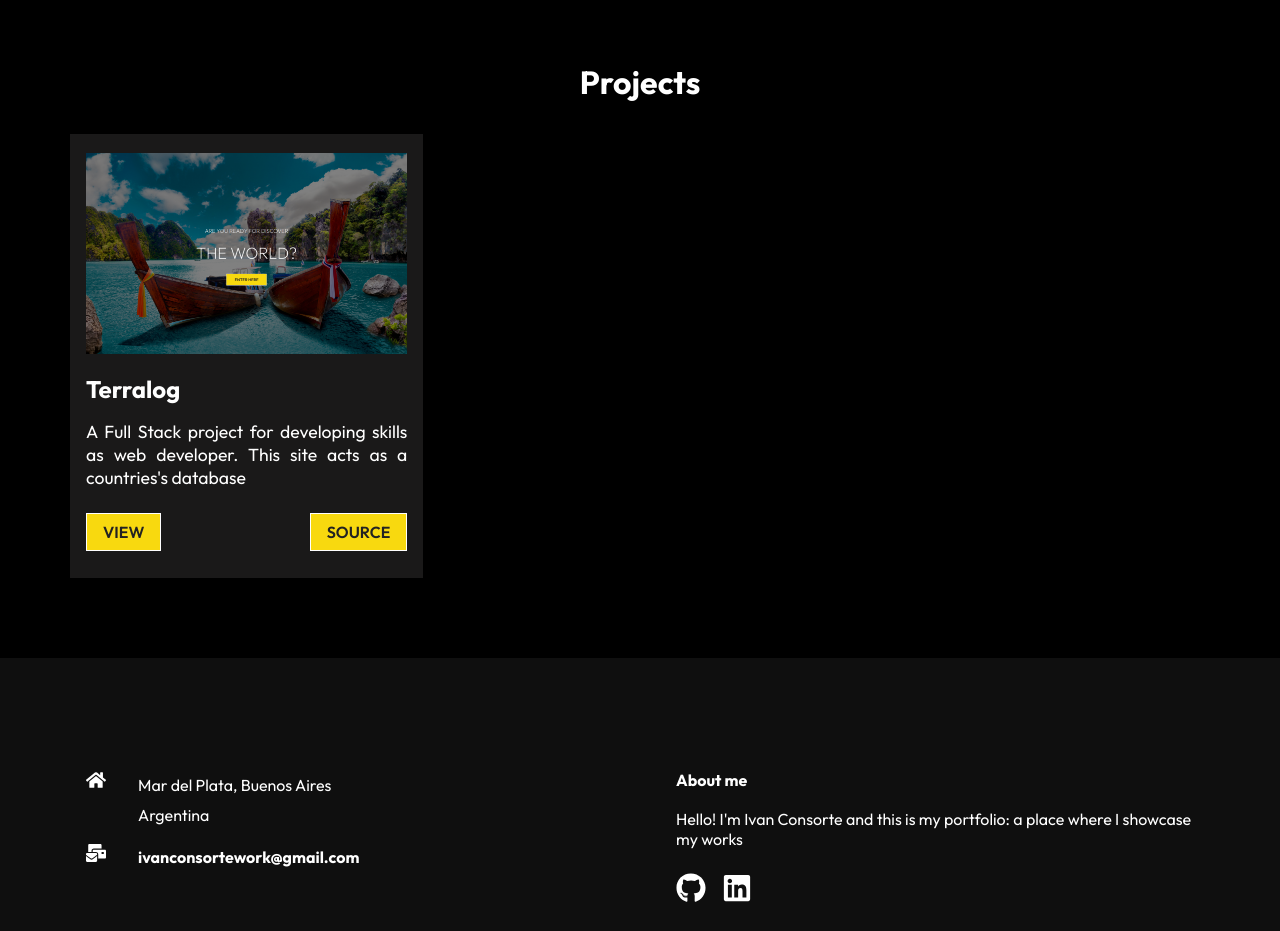
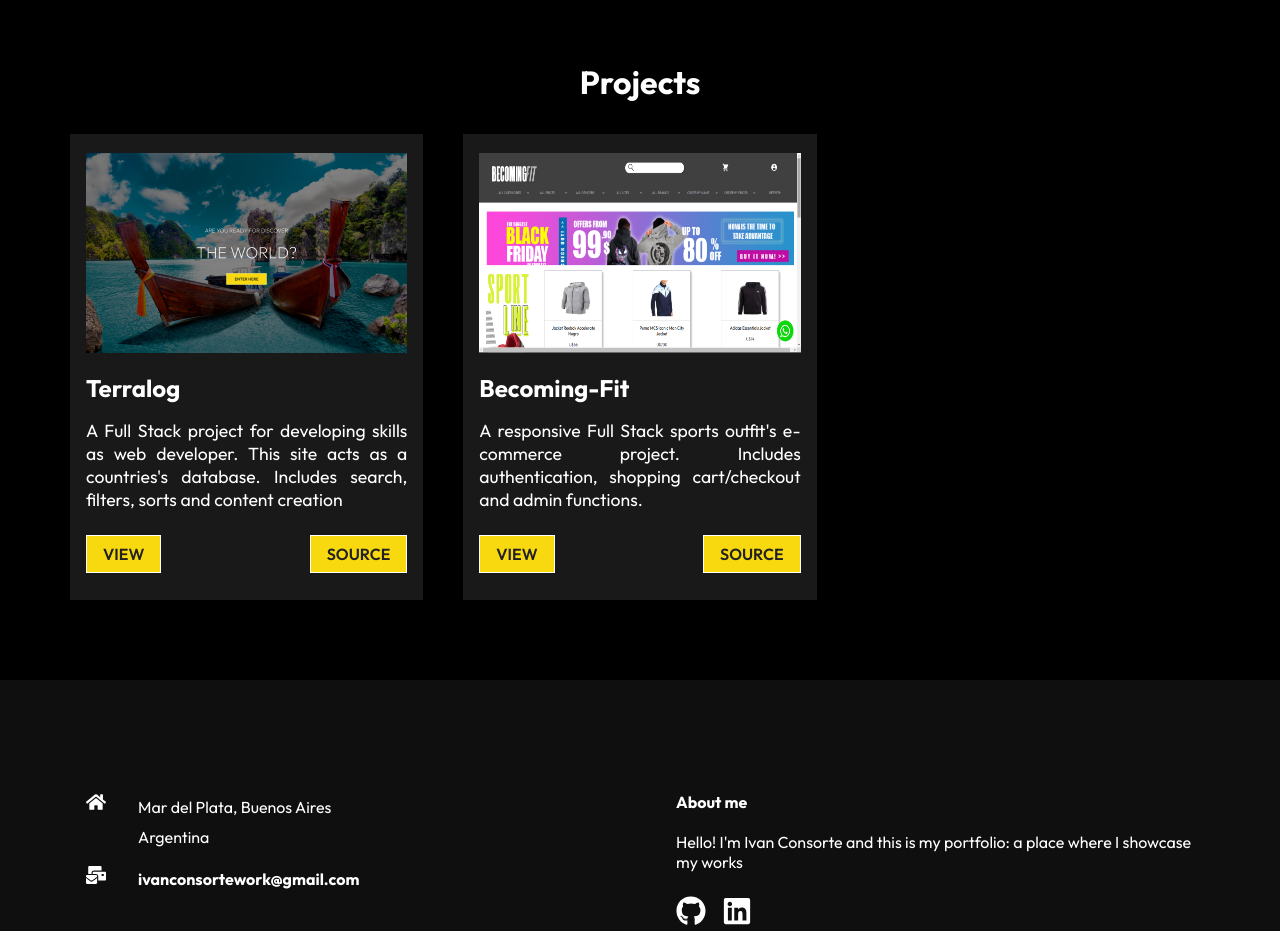
Before and after one commit to IvanConsorteWork/Portfolio-Old-, a React (Create React App) app: page / in a window 1280 px wide. Shown: the part 802-1733 px from the top of the page. Built offline with nearby package versions, Linux system fonts and the light colour scheme.

Commit message:
adding becoming-fit to projects

```diff
--- a/src/components/WordCardData.js
+++ b/src/components/WordCardData.js
@@ -1,13 +1,20 @@
 import countries from '../assets/countries-pic.png';
+import becomingfit from '../assets/becoming-fit.png';
 
 const WorkCardData = [
     {
         imgsrc: countries,
         title: "Terralog",
-        text: "A Full Stack project for developing skills as web developer. This site acts as a countries's database",
+        text: "A Full Stack project for developing skills as web developer. This site acts as a countries's database. Includes search, filters, sorts and content creation",
         view: "https://terralog.vercel.app/",
         source: "https://github.com/IvanConsorteWork/CountriesApp"
-        // Acá iria la dirección del sitio web adecuado
+    },
+    {
+        imgsrc: becomingfit,
+        title: "Becoming-Fit",
+        text: "A responsive Full Stack sports outfit's e-commerce project. Includes authentication, shopping cart/checkout and admin functions.",
+        view: "https://becoming-fit-br1oli.vercel.app/",
+        source: "https://github.com/IvanConsorteWork/Becoming_Fit"
     },
 ]
 
--- a/src/components/WorkCard.css
+++ b/src/components/WorkCard.css
@@ -18,6 +18,7 @@
 }
 
 .project-card img {
+    height: 12.5rem;
     width: 100%
 }
 
```
Also changed, not shown: src/assets/becoming-fit.png (added).
